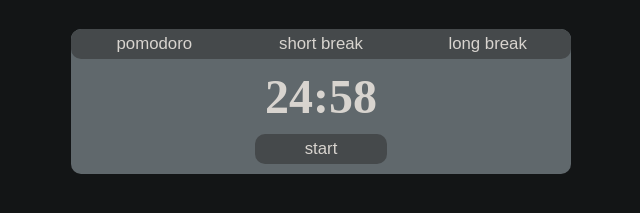
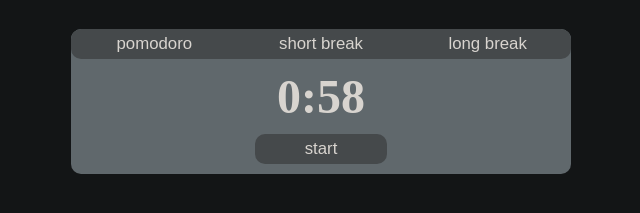
Before and after one commit to ImExtraPolite3/pomodoro-timer, a website built with webpack: page src/index.html in a window 1280 px wide. Both pictures are taken after a click on the button "start". Shown: the part 221-434 px from the top of the page, 319-959 px from the left. Built offline with nearby package versions, Linux system fonts and the light colour scheme.

Commit message:
get pomodoro to work

```diff
--- a/src/index.html
+++ b/src/index.html
@@ -13,7 +13,7 @@
         ><button id="long-break">long break</button>
       </div>
       <h1 id="timer">
-        <span id="minutes">25</span>:<span id="seconds">00</span>
+        <span id="minutes">1</span>:<span id="seconds">00</span>
       </h1>
       <button id="start-button">start</button>
     </div>
--- a/src/index.js
+++ b/src/index.js
@@ -1,4 +1,4 @@
-import { minutesTimer, secondTimer, startPorodoro } from './porodoro_timer';
+import { startPorodoro } from './porodoro_timer';
 import './style.css';
 
 startPorodoro();
--- a/src/porodoro_timer.js
+++ b/src/porodoro_timer.js
@@ -1,38 +1,40 @@
-let minutes = 24;
+let minutes = 0;
 let seconds = 59;
 
 function minutesTimer() {
   const minutes_dom = document.getElementById('minutes');
 
-  minutes_dom.textContent = minutes--;
+  if (minutes > -1) {
+    minutes_dom.textContent = minutes--;
+  }
 }
 
 function secondTimer() {
   const seconds_dom = document.getElementById('seconds');
-  const minutes_dom = document.getElementById('minutes');
 
-  if (minutes > -2) {
-    if (seconds == 59) {
-      minutesTimer();
-    }
+  if (seconds > -1) {
+    seconds_dom.textContent = seconds--;
+  }
 
-    seconds_dom.textContent = seconds--;
+  if (minutes > -1 && seconds == -1) {
+    seconds = 59;
+  }
+}
 
-    if (seconds < 0) {
-      seconds = 59;
-    }
-  } else if (minutes === -1) {
-    minutes_dom.textContent = '25';
-    seconds_dom.textContent = '00';
+function check() {
+  if (seconds == 59) {
+    minutesTimer();
   }
+
+  secondTimer();
 }
 
 function startPorodoro() {
   const start_button = document.getElementById('start-button');
 
   start_button.addEventListener('click', () => {
-    setInterval(secondTimer, 1000);
+    setInterval(check, 1000);
   });
 }
 
-export { minutesTimer, secondTimer, startPorodoro };
+export { startPorodoro };
```
Also changed, not shown: src/short_break_timer.js (added).
